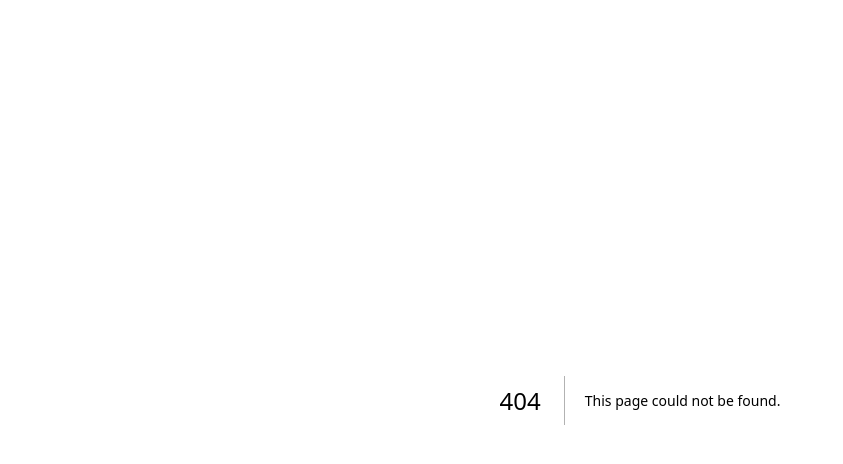
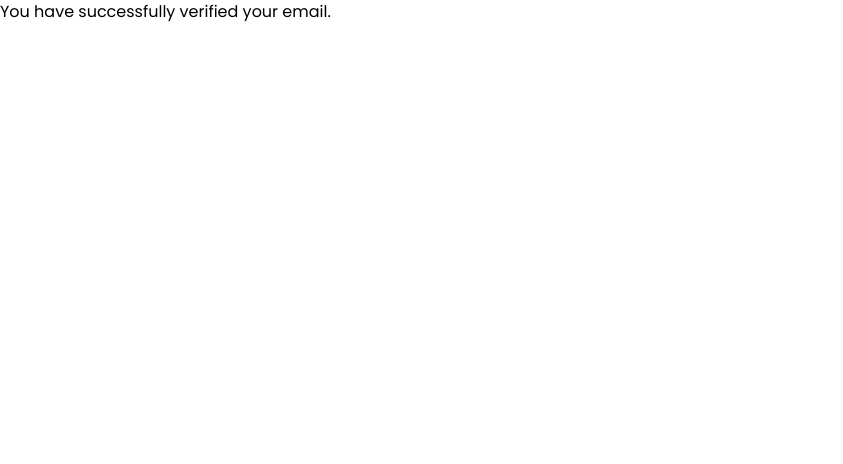
Before and after one commit to wasswaenockmale/ruboni-admin-dashboard, a Next.js app: page /emailVerification in a window 1280 px wide. Before the commit this address had no page. Shown: the top 464 px of the page, without its empty margins (0-843 px from the left). Built offline with nearby package versions, Linux system fonts and the light colour scheme.

Commit message:
email verification

```diff
--- /dev/null
+++ b/src/app/emailVerification/page.tsx
@@ -0,0 +1,13 @@
+'use client'
+
+import React from 'react'
+
+function Page() {
+  return (
+    <div>
+      <p>You have successfully verified your email.</p>
+    </div>
+  )
+}
+
+export default Page
```
